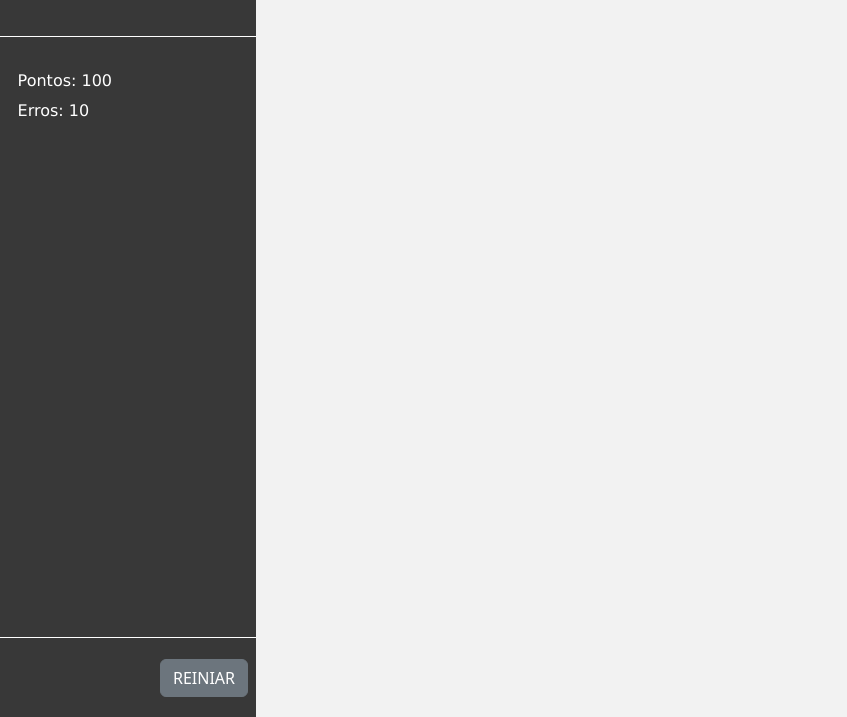
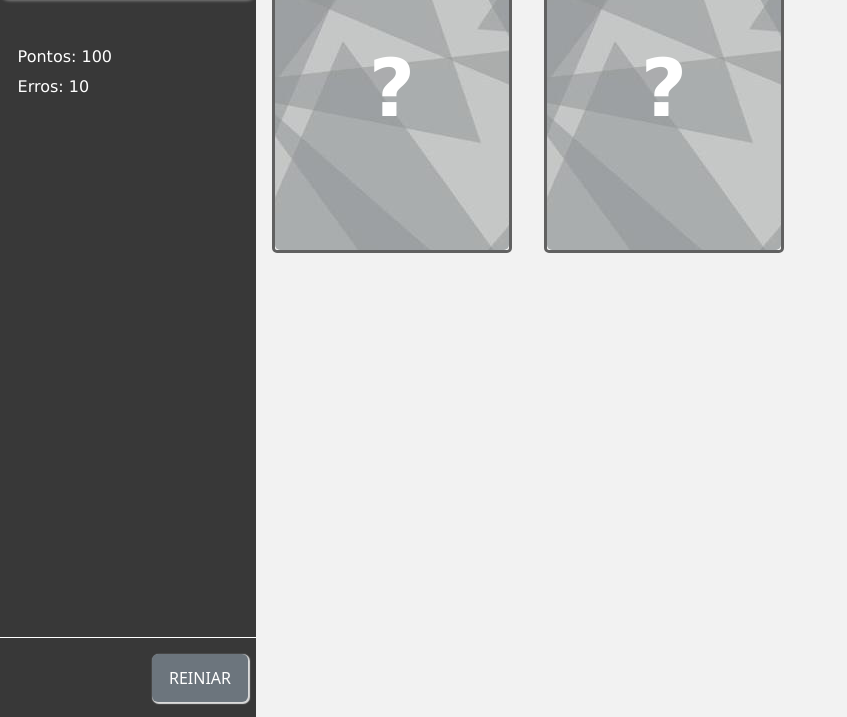
Before and after one commit to fabioo-junioor/memorias-do-passado, a plain HTML site: page jogo.html in a window 1280 px wide. Shown: the part 83-800 px from the top of the page, without its empty margins (0-847 px from the left). Drawn offline with Linux system fonts and the light colour scheme.

Commit message:
add new styles

```diff
--- /dev/null
+++ b/css/style-jogo-cards.css
@@ -0,0 +1,59 @@
+.jogo{
+    display: flex;
+    flex-direction: row;
+    flex-wrap: wrap;
+
+}
+.jogo .card{
+    border: solid 3px #616161;
+    border-radius: 5px;
+    margin: 1rem;
+    height: 20rem;
+    width: 15rem;
+
+    cursor: pointer;
+    transform: scale(1);
+    transform-style: preserve-3d;
+    transition: transform .9s;
+
+}
+.jogo .card .card-back, .card-front{
+    height: 100%;
+    width: 100%;
+    border-radius: 5px;
+    position: absolute;
+    backface-visibility: hidden;
+
+}
+.jogo .card .card-back{
+    background-image: url(/img/grey-background.jpg);
+    background-repeat: no-repeat;
+    background-position: center center;
+    display: flex;
+    justify-content: center;
+    align-items: center;
+
+}
+.jogo .card .card-back h3{
+    font-family: Verdana, Geneva, Tahoma, sans-serif;
+    font-weight: bold;
+    font-size: 5rem;
+    color: white;
+
+}
+.jogo .card .card-front{
+    display: flex;
+    justify-content: center;
+    align-items: center;
+
+}
+.jogo .card .card-front h3{
+    font-family: Verdana, Geneva, Tahoma, sans-serif;
+    font-weight: bold;
+    font-size: 1rem;
+
+}
+.jogo .card .card-front {
+    transform: rotateY(180deg);
+
+}
--- a/css/style-jogo.css
+++ b/css/style-jogo.css
@@ -18,23 +18,25 @@ body{
 
 }
 .menu-lateral div:nth-child(1){
-    border-bottom: solid 1px white;
-    height: 15%;
+    border-bottom: solid 2px white;
+    height: 10%;
+    border-radius: 10px;
     display: flex;
     flex-direction: column;
     align-items: center;
     justify-content: center;
+    box-shadow: 0px 3px 3px 1px rgb(124, 124, 124);
 
 }
 .menu-lateral div:nth-child(1) h3{
     color: white;
     font-family: Verdana, Geneva, Tahoma, sans-serif;
-    font-size: 1.2rem;
+    font-size: 1.3rem;
 
 }
 .menu-lateral div:nth-child(2){
-    height: 75%;
-    padding: 2rem 0 0 1rem;
+    height: 80%;
+    padding: 3rem 0 0 1rem;
 
 }
 .menu-lateral div:nth-child(2) h4{
@@ -58,6 +60,15 @@ body{
     text-decoration: none;
     color: white;
     font-size: 1rem;
+    width: 40%;
+    height: 3rem;
+
+}
+.menu-lateral div:nth-child(3) a button{
+    width: 100%;
+    height: 100%;
+    border: none;
+    box-shadow: 1px 1px 1px 1px rgb(219, 219, 219);
 
 }
 .jogo{
--- a/jogo.html
+++ b/jogo.html
@@ -6,6 +6,7 @@
     <meta name="viewport" content="width=device-width, initial-scale=1.0">
     <title>Memórias do Passado</title>
     <link rel="stylesheet" href="css/style-jogo.css">
+    <link rel="stylesheet" href="css/style-jogo-cards.css">
     <link rel="stylesheet" href="css/bootstrap-css/bootstrap.css">
 </head>
 <body>
@@ -22,7 +23,22 @@
         </div>
     </aside>
     <section class="jogo">
-
+        <div class="card" data-card="teste1">
+            <div class="card-front">
+                <h3>texto</h3>
+            </div>
+            <div class="card-back">
+                <h3>?</h3>
+            </div>
+        </div>
+        <div class="card" data-card="teste2">
+            <div class="card-front">
+                <h3>texto</h3>
+            </div>
+            <div class="card-back">
+                <h3>?</h3>
+            </div>
+        </div>
     </section>
 </body>
 <script src="/js/bootstrap-js/bootstrap.js"></script>
```
Also changed, not shown: css/style-index.css (+21 -19 lines), img/grey-background.jpg (added), 1 other file.
